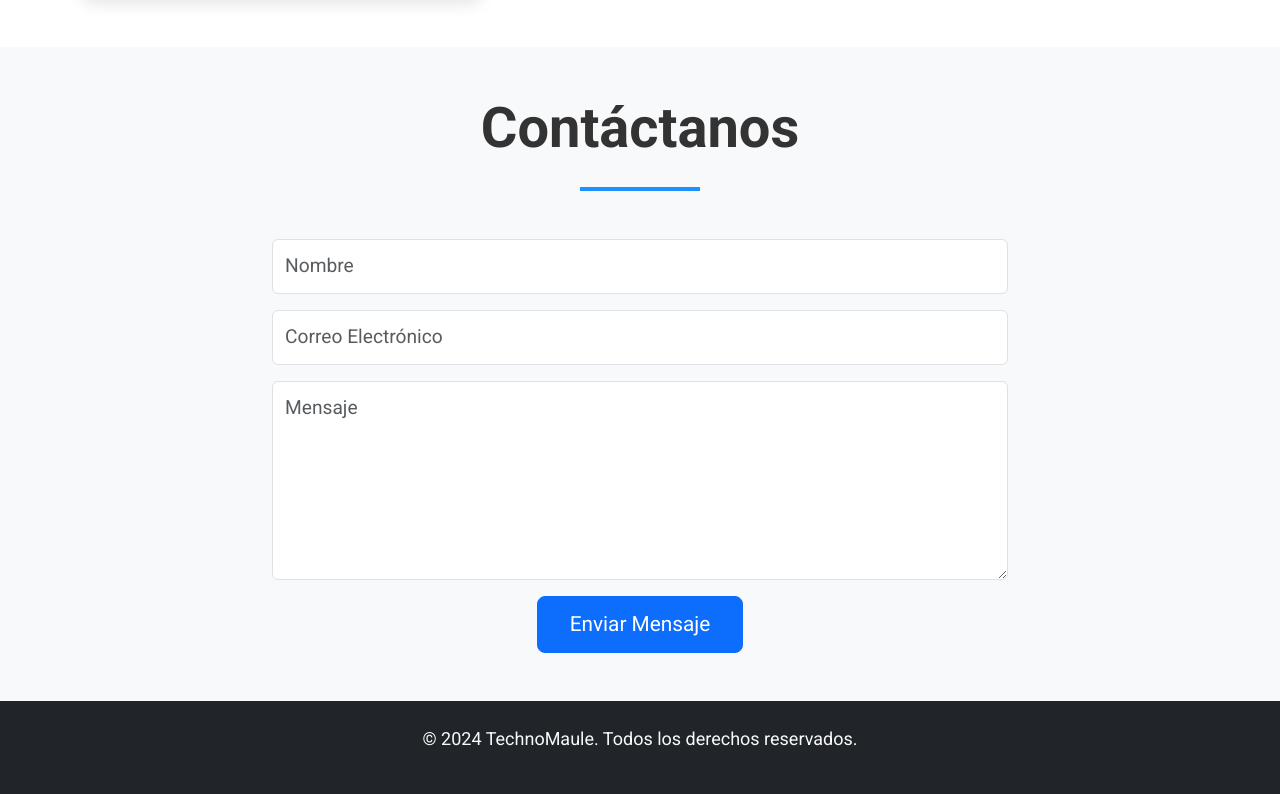
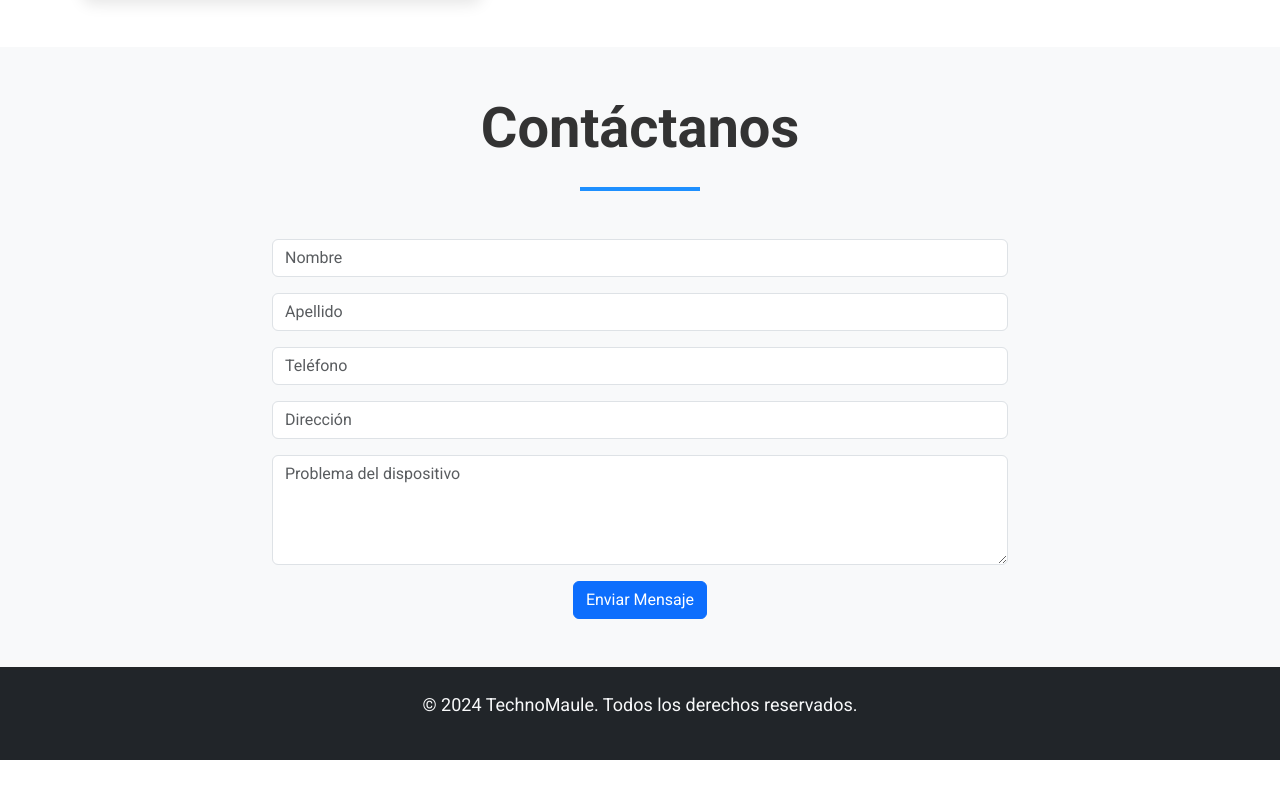
Before and after one commit to salgadotomas89/technomaule, a Django app: page / in a window 1280 px wide. Shown: the part 3778-4572 px from the top of the page. After the commit the page ends 4538 px from the top, so only its background shows below. Run offline with Django 4.2, Linux system fonts and the light colour scheme.

Commit message:
actualizando formulario contacto

```diff
--- a/main/static/js/script.js
+++ b/main/static/js/script.js
@@ -1,29 +1,28 @@
 document.addEventListener('DOMContentLoaded', (event) => {
     const navbar = document.querySelector('.navbar');
-    const topBar = document.querySelector('.top-bar');
     let lastScrollTop = 0;
     const scrollThreshold = 50; // Ajusta este valor según sea necesario
 
+    if (navbar) {
         window.addEventListener('scroll', () => {
             let scrollTop = window.pageYOffset || document.documentElement.scrollTop;
 
             if (scrollTop > lastScrollTop && scrollTop > scrollThreshold) {
                 // Scrolling down
                 navbar.classList.add('navbar-scrolled');
-            topBar.classList.add('top-bar-hidden');
             } else if (scrollTop < lastScrollTop && navbar.classList.contains('navbar-scrolled')) {
                 // Scrolling up
                 if (scrollTop <= scrollThreshold) {
                     navbar.classList.remove('navbar-scrolled');
-                topBar.classList.remove('top-bar-hidden');
                 }
             }
 
             lastScrollTop = scrollTop <= 0 ? 0 : scrollTop;
         }, false);
-
+    }
 
     const marquee = document.querySelector('.marquee span');
+    if (marquee) {
         marquee.addEventListener('animationiteration', () => {
             setTimeout(() => {
                 marquee.style.animation = 'none';
@@ -31,6 +30,7 @@ document.addEventListener('DOMContentLoaded', (event) => {
                 marquee.style.animation = null;
             }, 0);
         });
+    }
 
     // Smooth scrolling for anchor links
     document.querySelectorAll('a[href^="#"]').forEach(anchor => {
@@ -38,14 +38,16 @@ document.addEventListener('DOMContentLoaded', (event) => {
             e.preventDefault();
             const targetId = this.getAttribute('href');
             const targetElement = document.querySelector(targetId);
-            const topBarHeight = topBar.offsetHeight;
+            if (targetElement && navbar) {
                 const navbarHeight = navbar.offsetHeight;
-            const totalOffset = topBarHeight + navbarHeight;
-
                 window.scrollTo({
-                top: targetElement.offsetTop - totalOffset,
+                    top: targetElement.offsetTop - navbarHeight,
                     behavior: 'smooth'
                 });
+            }
         });
     });
+
+    // Log para depuración
+    console.log('Script cargado. Navbar:', navbar ? 'encontrado' : 'no encontrado');
 });
--- a/main/templates/contacto.html
+++ b/main/templates/contacto.html
@@ -1,23 +1,68 @@
-<section id="contacto" class="py-5 bg-light">
+<div id="contacto" class="section py-5 bg-light">
     <div class="container">
-        <h2 class="section-title text-center mb-5">Contáctanos</h2>
+      <h2 id="contáctanos" class="section-title text-center mb-5">Contáctanos</h2>
       <div class="row justify-content-center">
         <div class="col-lg-8">
-                <form class="contact-form">
+          <form id="contactForm">
             <div class="mb-3">
-                        <input type="text" class="form-control" placeholder="Nombre" required>
+              <input type="text" class="form-control" id="nombre" name="nombre" placeholder="Nombre" required>
             </div>
             <div class="mb-3">
-                        <input type="email" class="form-control" placeholder="Correo Electrónico" required>
+              <input type="text" class="form-control" id="apellido" name="apellido" placeholder="Apellido" required>
             </div>
             <div class="mb-3">
-                        <textarea class="form-control" rows="6" placeholder="Mensaje" required></textarea>
+              <input type="tel" class="form-control" id="telefono" name="telefono" placeholder="Teléfono" required>
+            </div>
+            <div class="mb-3">
+              <input type="text" class="form-control" id="direccion" name="direccion" placeholder="Dirección" required>
+            </div>
+            <div class="mb-3">
+              <textarea class="form-control" id="mensaje" name="mensaje" rows="4" placeholder="Problema del dispositivo" required></textarea>
             </div>
             <div class="text-center">
-                        <button type="submit" class="btn btn-primary btn-lg">Enviar Mensaje</button>
+              <button type="submit" class="btn btn-primary">Enviar Mensaje</button>
             </div>
           </form>
+          <div id="mensaje-exito" class="alert alert-success mt-3" style="display: none;">
+            Su solicitud ha sido enviada con éxito. Nos pondremos en contacto con usted pronto.
+          </div>
+          <div id="mensaje-error" class="alert alert-danger mt-3" style="display: none;">
+            Ha ocurrido un error al enviar su solicitud. Por favor, inténtelo de nuevo.
           </div>
         </div>
       </div>
-</section>
+    </div>
+  </div>
+
+  <script>
+  document.getElementById('contactForm').addEventListener('submit', function(e) {
+    e.preventDefault();
+
+    var formData = new FormData(this);
+
+    // Convertir FormData a un objeto para poder imprimirlo en la consola
+    var formDataObj = {};
+    formData.forEach((value, key) => {formDataObj[key] = value});
+    console.log("Datos del formulario:", formDataObj);
+
+    fetch('/enviar-contacto/', {
+      method: 'POST',
+      body: formData
+    })
+    .then(response => response.json())
+    .then(data => {
+      if (data.status === 'success') {
+        document.getElementById('mensaje-exito').style.display = 'block';
+        document.getElementById('mensaje-error').style.display = 'none';
+        document.getElementById('contactForm').reset();
+      } else {
+        throw new Error(data.message);
+      }
+    })
+    .catch(error => {
+      document.getElementById('mensaje-error').style.display = 'block';
+      document.getElementById('mensaje-error').textContent = error.message || 'Ha ocurrido un error al enviar su solicitud. Por favor, inténtelo de nuevo.';
+      document.getElementById('mensaje-exito').style.display = 'none';
+    });
+  });
+  </script>
--- a/main/templates/hero.html
+++ b/main/templates/hero.html
@@ -8,7 +8,7 @@
           <form id="solicitud-form" class="mb-3 justify-content-center">
             <div class="input-group" style="max-width: 450px; margin: 0 auto;">
               <input type="tel" id="telefono" name="telefono" class="form-control" placeholder="ingresa tu telefono" required style="max-width: 200px;">
-              <button type="submit" class="btn btn-primary">SOLICITAR SERVICIO</button>
+              <button type="submit" class="btn btn-primary">SOLICITUD RAPIDA</button>
             </div>
           </form>
           <div id="mensaje-exito" class="alert alert-primary" style="display: none; max-width: 450px; margin: 0 auto;">
--- a/main/urls.py
+++ b/main/urls.py
@@ -5,4 +5,5 @@ from . import views
 urlpatterns = [
     path('', views.inicio, name='inicio'),
     path('solicitar-servicio/', views.solicitar_servicio, name='solicitar_servicio'),
+    path('enviar-contacto/', views.enviar_contacto, name='enviar_contacto'),
 ]
--- a/main/views.py
+++ b/main/views.py
@@ -28,3 +28,52 @@ def solicitar_servicio(request):
             return JsonResponse({'status': 'error', 'message': 'Número de teléfono no proporcionado'}, status=400)
 
     return JsonResponse({'status': 'error', 'message': 'Método no permitido'}, status=405)
+
+
+@csrf_exempt
+def enviar_contacto(request):
+    if request.method == 'POST':
+        try:
+            # Intenta obtener datos del cuerpo JSON
+            try:
+                data = json.loads(request.body)
+            except json.JSONDecodeError:
+                # Si no es JSON, asume que es FormData
+                data = request.POST
+
+            print("Datos recibidos:", data)
+
+            nombre = data.get('nombre')
+            apellido = data.get('apellido')
+            telefono = data.get('telefono')
+            direccion = data.get('direccion')
+            problema_dispositivo = data.get('mensaje')
+
+            print("Nombre:", nombre)
+            print("Apellido:", apellido)
+            print("Teléfono:", telefono)
+            print("Dirección:", direccion)
+            print("Problema del dispositivo:", problema_dispositivo)
+
+            # Verificar que todos los campos requeridos estén presentes y no estén vacíos
+            required_fields = [nombre, apellido, telefono, direccion, problema_dispositivo]
+            if all(field.strip() if field else None for field in required_fields):
+                solicitud = Solicitud(
+                    nombre=nombre,
+                    apellido=apellido,
+                    telefono=telefono,
+                    direccion=direccion,
+                    problema_dispositivo=problema_dispositivo
+                )
+                solicitud.save()
+                return JsonResponse({'status': 'success', 'message': 'Solicitud de contacto recibida'})
+            else:
+                print("Error: Campos vacíos o faltantes")
+                return JsonResponse({'status': 'error', 'message': 'Por favor, complete todos los campos requeridos'}, status=400)
+        except Exception as e:
+            print(f"Error inesperado: {str(e)}")
+            # Log the error here if you have error logging set up
+            return JsonResponse({'status': 'error', 'message': 'Ha ocurrido un error en el servidor. Por favor, inténtelo más tarde'}, status=500)
+
+    print("Método no permitido")
+    return JsonResponse({'status': 'error', 'message': 'Método no permitido'}, status=405)
```
Also changed, not shown: 3 other files. Lines whose indentation alone changed are shown as unchanged.
